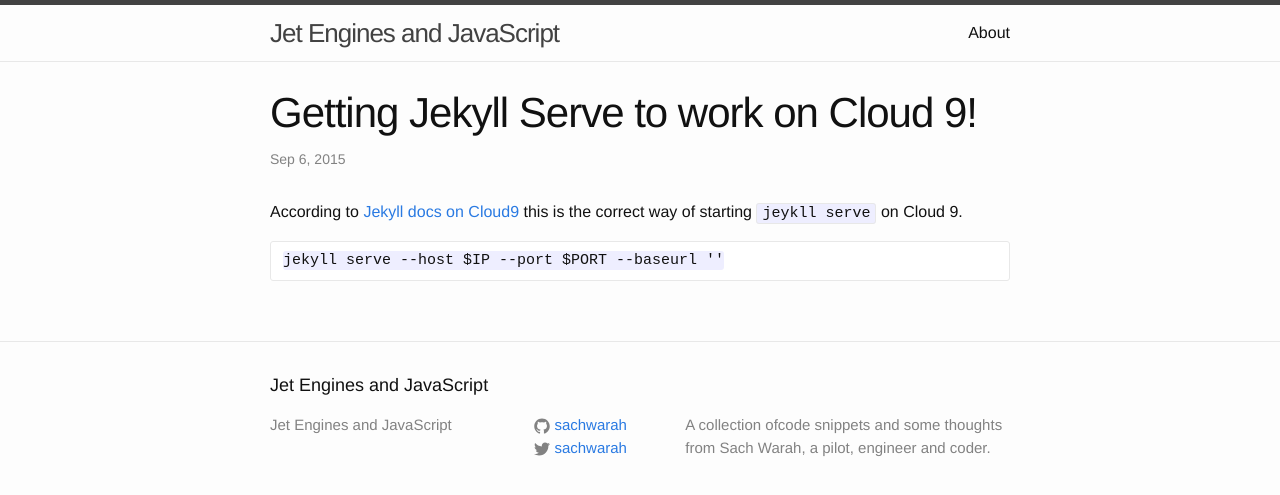
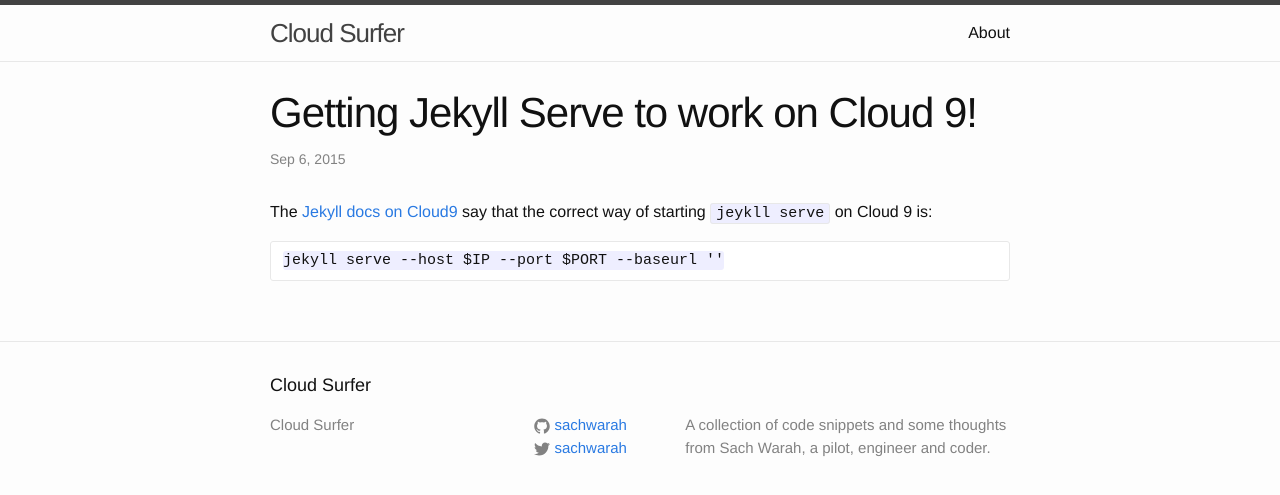
Before and after one commit to sachwarah/sachwarah.github.io, a Jekyll site: the page built from _posts/2015-09-06-getting-jekyll-serve-to-work-on-cloud9.md, in a window 1280 px wide. Shown: the top 495 px of the page. Built offline with Jekyll 4.4.1, drawn with Linux system fonts in a browser that asks for light colours.

Commit message:
changes name

`````diff
--- a/_config.yml
+++ b/_config.yml
@@ -1,8 +1,8 @@
 # Site settings
-title: Jet Engines and JavaScript
+title: Cloud Surfer
 #email: your-email@domain.com
 description: > # this means to ignore newlines until "baseurl:"
-  A collection ofcode snippets and some thoughts from Sach Warah, a pilot, engineer and coder.
+  A collection of code snippets and some thoughts from Sach Warah, a pilot, engineer and coder.
 baseurl: "" # the subpath of your site, e.g. /blog/
 url: "http://sachwarah.github.io" # the base hostname & protocol for your site
 twitter_username: sachwarah
--- a/_posts/2015-09-06-getting-jekyll-serve-to-work-on-cloud9.md
+++ b/_posts/2015-09-06-getting-jekyll-serve-to-work-on-cloud9.md
@@ -5,7 +5,7 @@ date:   2015-09-06 21:00:00
 tags: jekyll how-to
 ---
 
-According to [Jekyll docs on Cloud9](https://docs.c9.io/docs/jekyll) this is the correct way of starting `jeykll serve` on Cloud 9.
+The [Jekyll docs on Cloud9](https://docs.c9.io/docs/jekyll) say that the correct way of starting `jeykll serve` on Cloud 9 is:
 
 ````
 jekyll serve --host $IP --port $PORT --baseurl ''
`````
